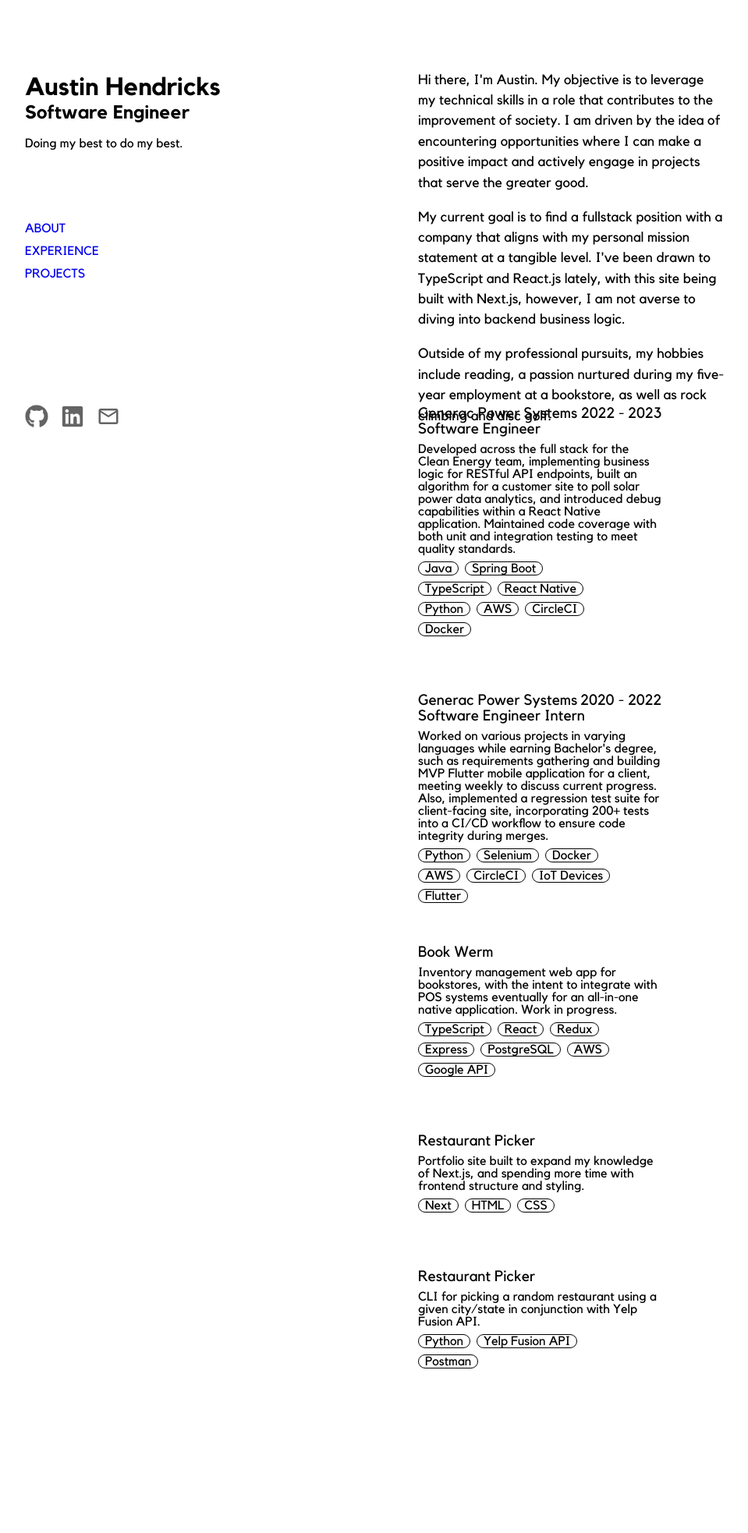
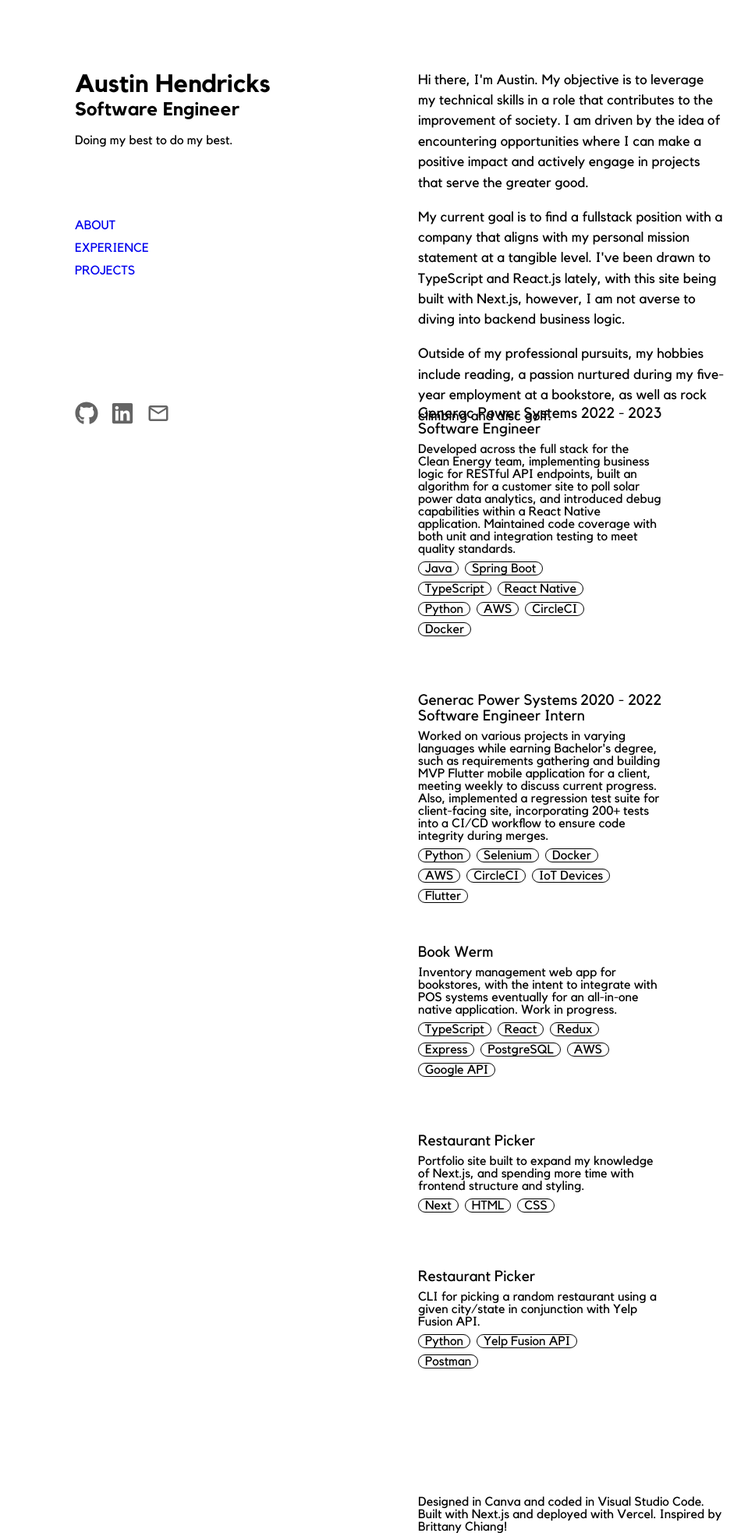
Before and after one commit to hendraustin/hendraustin.github.io, a Next.js app: page / in a window 1280 px wide. Shown: the whole page at 78% size, without its empty margins (104-1063 px from the left). Before the commit the page ends 1902 px from the top, so only its background shows below. Built offline with nearby package versions, Linux system fonts and the light colour scheme.

Commit message:
Add Footer

```diff
--- a/src/app/components/panel.module.css
+++ b/src/app/components/panel.module.css
@@ -8,8 +8,8 @@
     width: 50%;
     background-color: transparent;
     box-sizing: border-box;
-    padding-left: 8rem;
-    padding-top: 4rem;
+    padding-left: 12rem;
+    padding-top: 3.75rem;
     top: 0;
     text-decoration: none;
 }
--- a/src/app/components/rightpanel.tsx
+++ b/src/app/components/rightpanel.tsx
@@ -1,6 +1,7 @@
 import styles from "./panel.module.css";
 import About from "./sections/about";
 import Experience from "./sections/experience";
+import Footer from "./sections/footer";
 import Projects from "./sections/projects";
 
 export default function RightPanel() {
@@ -9,6 +10,7 @@ export default function RightPanel() {
       <About />
       <Experience />
       <Projects />
+      <Footer />
     </div>
   );
 }
--- /dev/null
+++ b/src/app/components/sections/footer.tsx
@@ -0,0 +1,12 @@
+import styles from "./sections.module.css";
+
+export default function Footer() {
+  return (
+    <div id="footer" className={styles.footer}>
+      <p>
+        Designed in Canva and coded in Visual Studio Code. Built with Next.js and deployed with
+        Vercel. Inspired by Brittany Chiang!
+      </p>
+    </div>
+  );
+}
```
